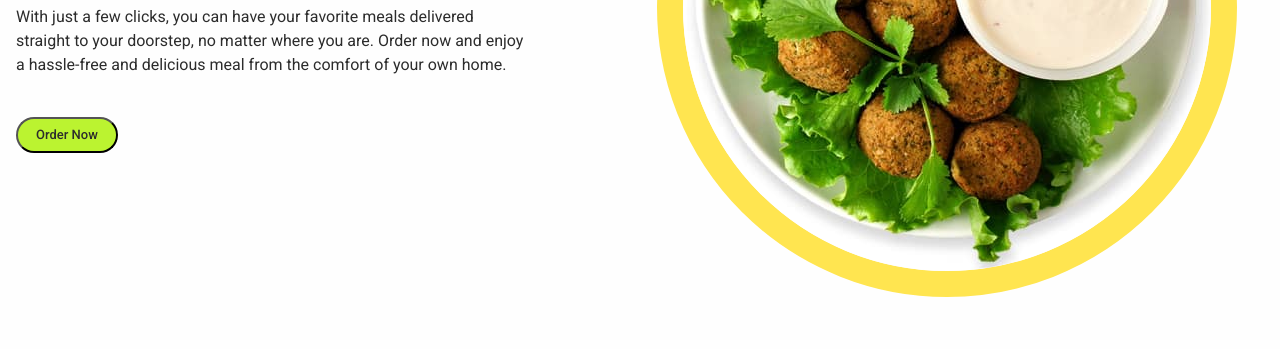
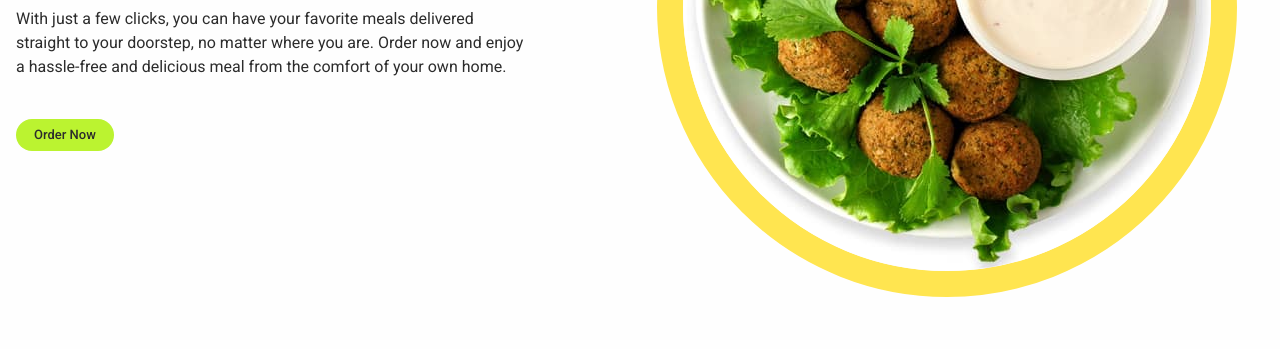
Before and after one commit to Oleg-Kaniuk/foodsta-teamproject, a plain HTML site: page index.html in a window 1280 px wide. Shown: the part 451-800 px from the top of the page. Drawn offline with nearby package versions, Linux system fonts and the light colour scheme.

```diff
--- a/css/styles.css
+++ b/css/styles.css
@@ -109,8 +109,9 @@
   margin-bottom: 40px;
 }
 .modal-btn {
-  background: #bbf330;
+  background: var(--primary-accent-color);
   padding: 6px 18px;
+  border: none;
 }
 .modal-btn:hover,
 .modal-btn:focus {
```
